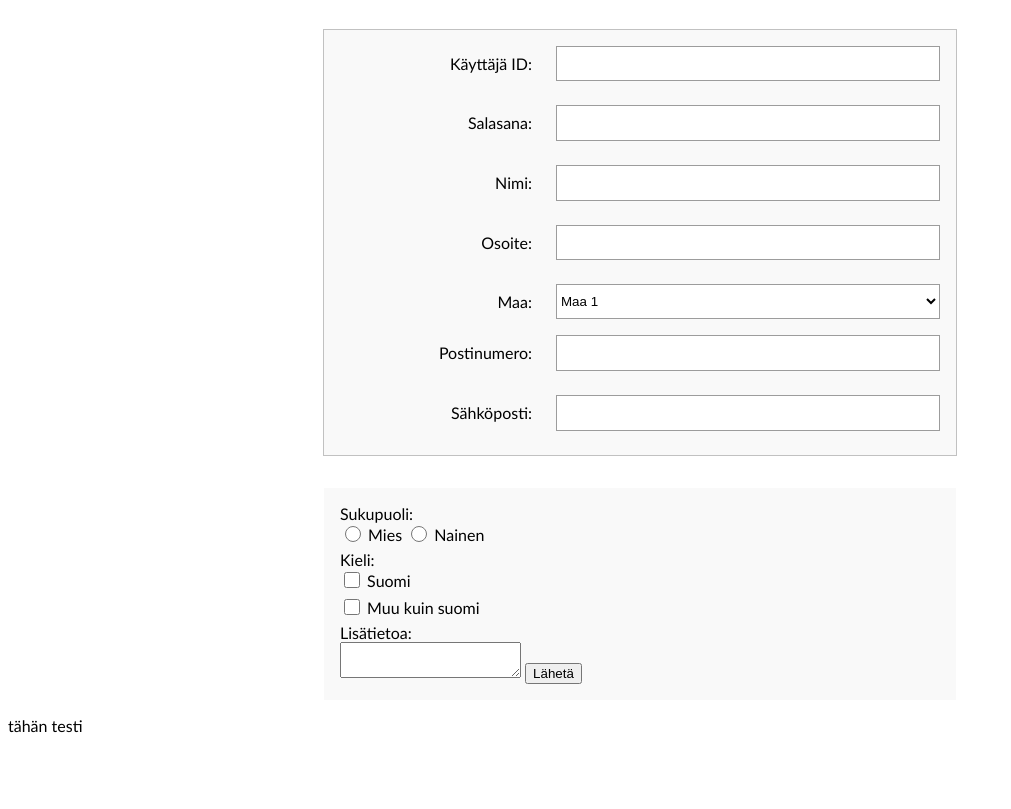
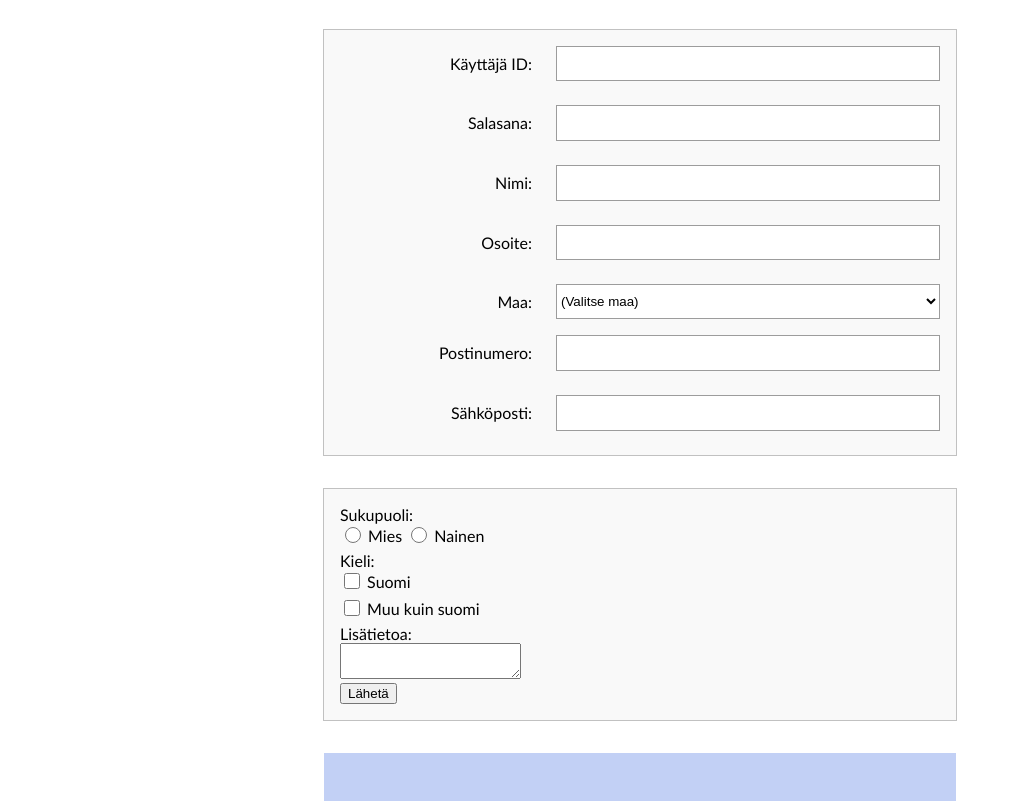
Before and after one commit to saturosvall/Lomakkeen-validointi, a plain HTML site: page index.html in a window 1280 px wide. Shown: the part 190-999 px from the top of the page, without its empty margins (0-1011 px from the left). Before the commit the page ends 941 px from the top, so only its background shows below. Drawn offline with Linux system fonts and the light colour scheme.

Commit message:
Lomaketta ja tyylejä hienosäädetty

```diff
--- a/index.html
+++ b/index.html
@@ -23,6 +23,7 @@
         <input type="text" id="osoite">
         <titles>Maa: </titles>
         <select id="maa" class="select">
+            <option value="tyhja" selected="selected">(Valitse maa)</option>
             <option value="maa1">Maa 1</option>
             <option value="maa2">Maa 2</option>
             <option value="maa4">Maa3</option>
@@ -32,6 +33,7 @@
         <titles>Sähköposti: </titles>
         <input type="text" id="email">
     </form>
+
     <div class="valinnat">
         <titles>Sukupuoli: </titles><br>
         <input type="radio" name="sex" id="male" value="male">
@@ -45,11 +47,12 @@
         <label for="muukieli">Muu kuin suomi</label><br>
 
         <titles>Lisätietoa: </titles><br>
-        <textarea id="text" id="info"></textarea>
+        <textarea id="text" id="info"></textarea><br>
         <button onclick="testi()">Lähetä</button>
     </div>
-    <p id="print">tähän testi</p>
-
+    <div>
+    <p id="print"></p>
+    </div>
 
     <script src="main.js"></script>
 </body>
--- a/style.css
+++ b/style.css
@@ -2,10 +2,18 @@ body {
     font-family:'Gill Sans', 'Gill Sans MT', Calibri, 'Trebuchet MS', sans-serif
 }
 
-div {
+.valinnat {
     padding: 1em;
     background: #f9f9f9;
+    border: 1px solid #c1c1c1;
+    margin: 2rem auto 0 auto;
+    max-width: 600px;
+    padding: 1em;
+  }
 
+  div {
+    padding: 1em;
+    background: #c2d0f5;
     margin: 2rem auto 0 auto;
     max-width: 600px;
     padding: 1em;
```
